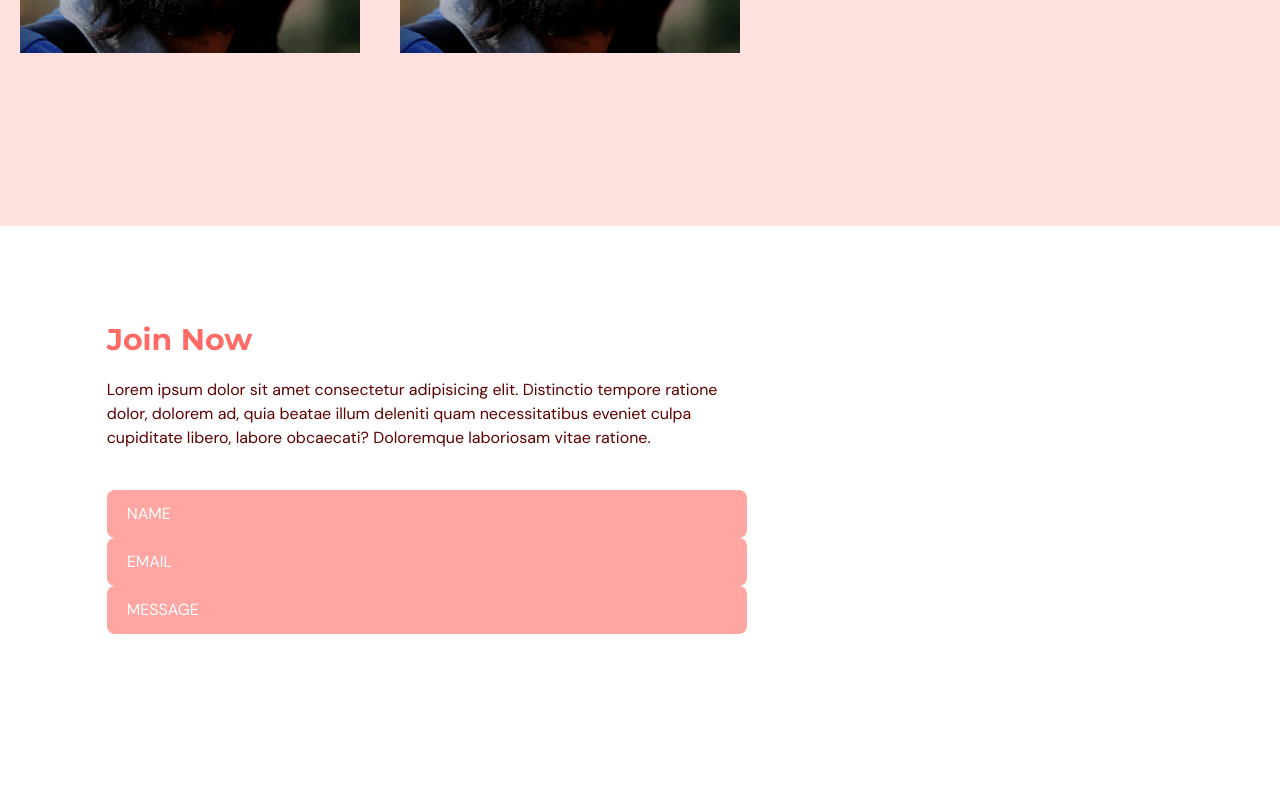
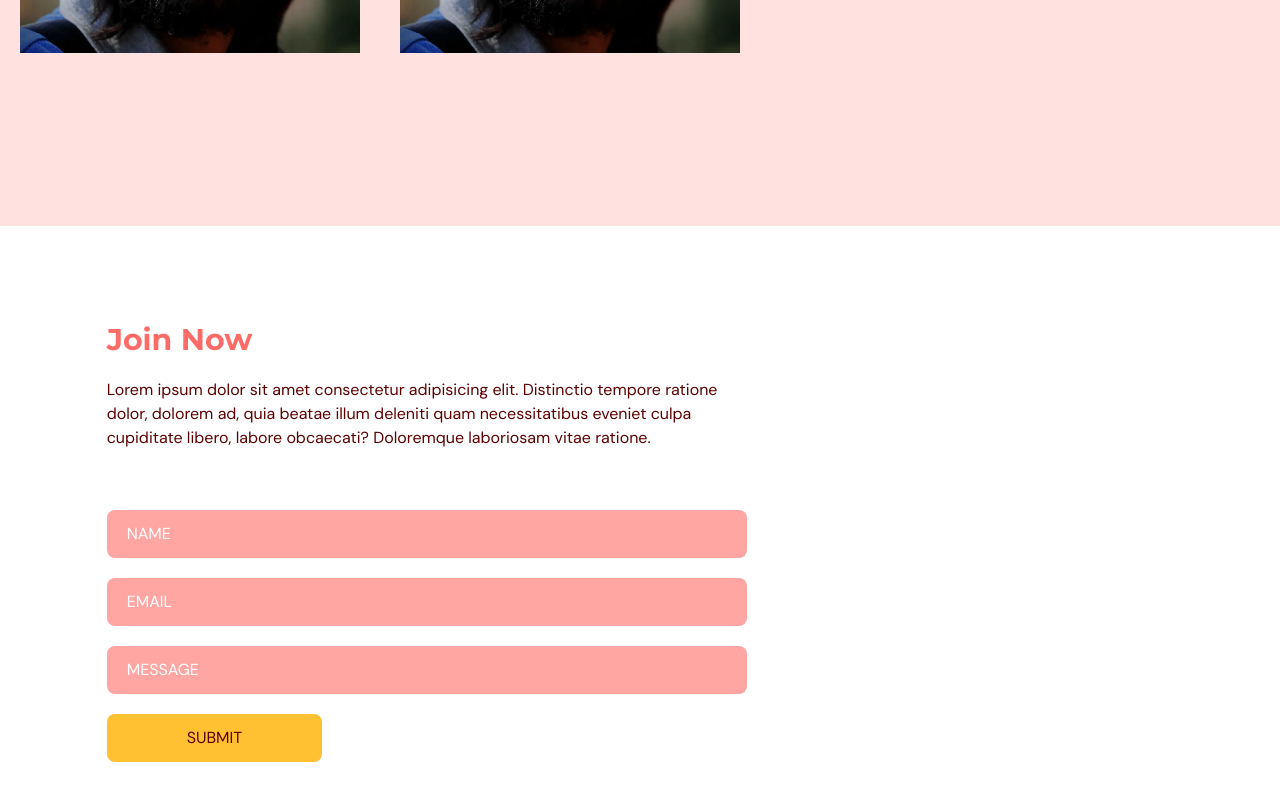
Before and after one commit to chirang56/aj-studio, a React (Vite) app: page / in a window 1280 px wide. Shown: the part 2499-3299 px from the top of the page. Before the commit the page ends 3261 px from the top, so only its background shows below. Built offline with nearby package versions, Linux system fonts and the light colour scheme.

Commit message:
add submit button in contact section

```diff
--- a/src/scenes/contactMe/index.tsx
+++ b/src/scenes/contactMe/index.tsx
@@ -10,7 +10,7 @@
 };
 
 const ContactMe = ({ setSelectedPage }: Props) => {
-  const inputStyles = `w-full rounded-lg bg-primary-300 px-5 py-3 placeholder-white`;
+  const inputStyles = `mt-5 w-full rounded-lg bg-primary-300 px-5 py-3 placeholder-white`;
 
   const {
     register, trigger, formState: { errors }
@@ -105,6 +105,13 @@
                   {errors.message.type === "maxLength" && "Max Length is 2000 Char."}
                 </p>
               )}
+
+              <button
+                type="submit"
+                className="mt-5 rounded-lg bg-secondary-500 px-20 py-3 transition duration-500 hover:text-white"
+              >
+                SUBMIT
+              </button>
             </form>
           </motion.div>
         </div>
```
